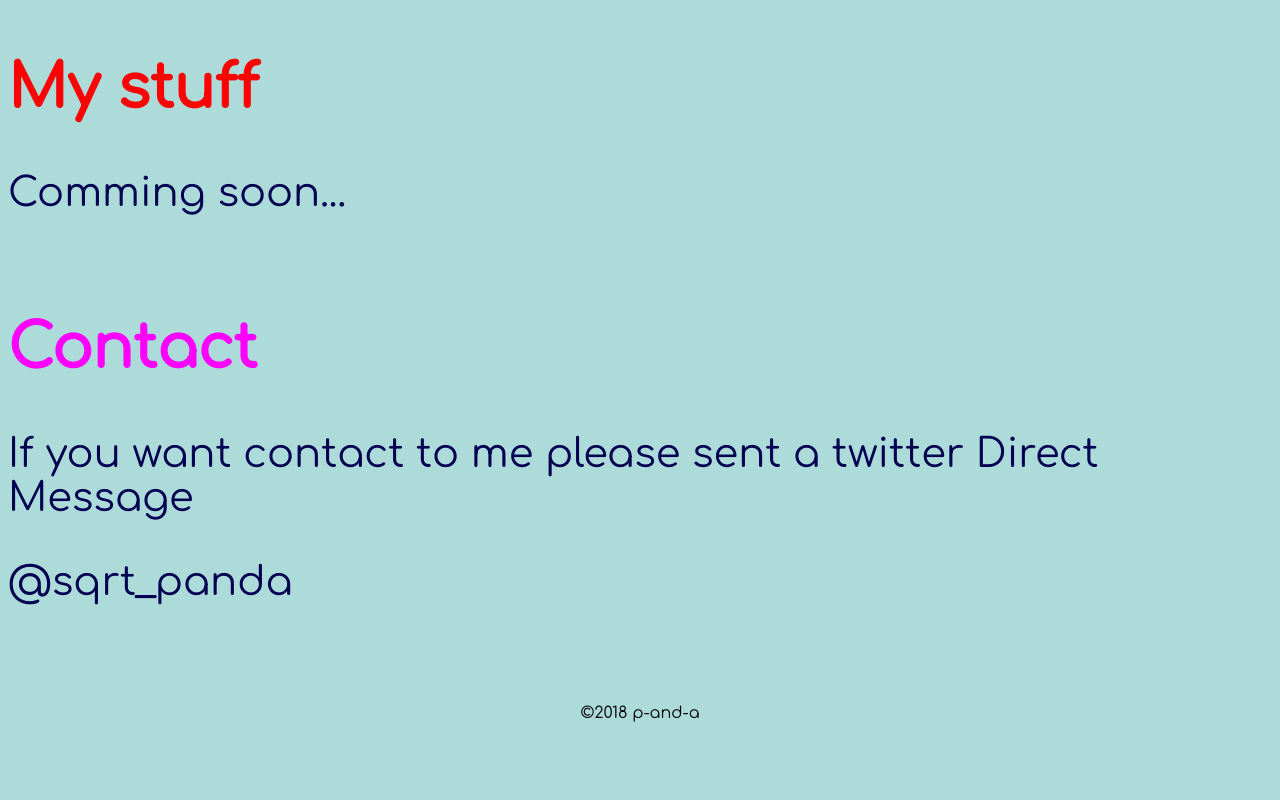
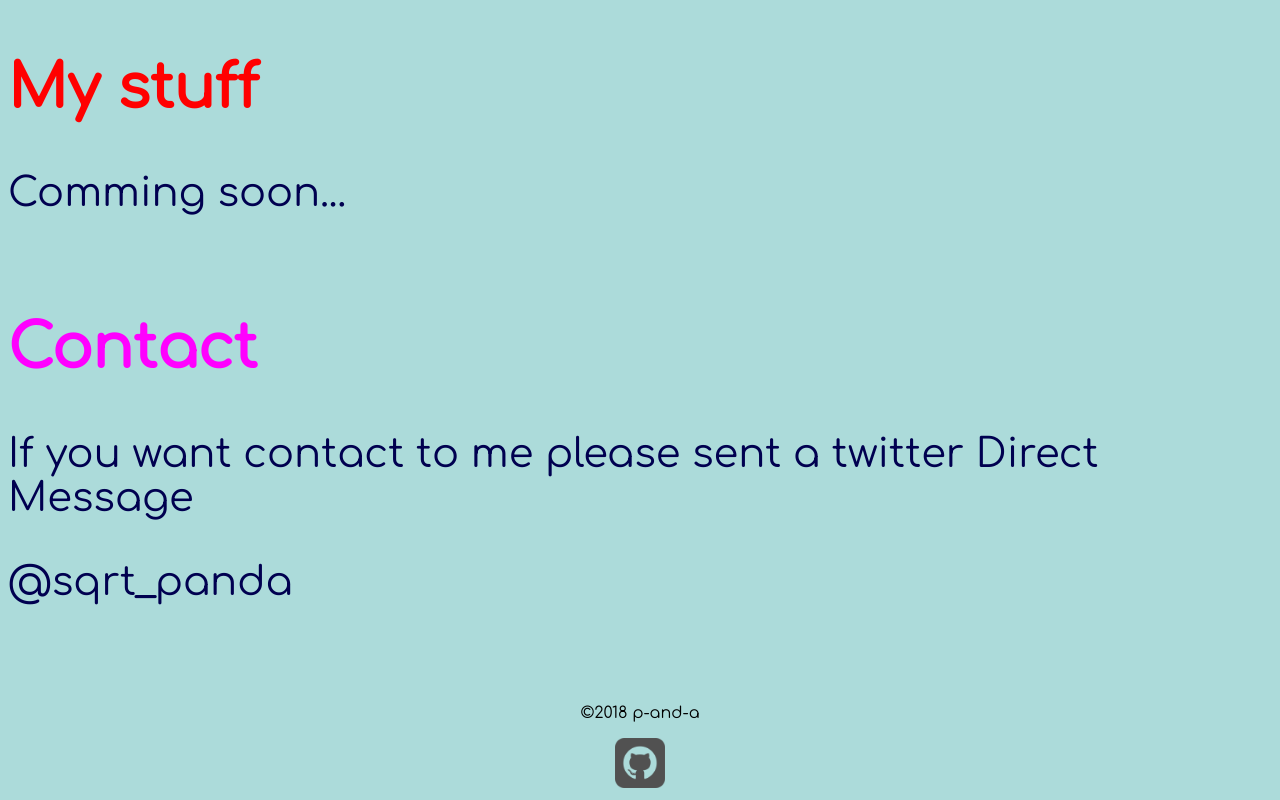
Before and after one commit to sqrtpanda/sqrtpanda.github.io, a plain HTML site: page index.html in a window 1280 px wide. Shown: the part 1286-2086 px from the top of the page. Before the commit the page ends 2024 px from the top, so only its background shows below. Drawn offline with Linux system fonts and the light colour scheme.

Commit message:
Add files via upload

```diff
--- a/index.html
+++ b/index.html
@@ -58,7 +58,7 @@
                 <a href="https://twitter.com/sqrt_panda"><p>@sqrt_panda</p></a>
             </div>
             <div class="copylight">
-                <p>©2018 p-and-a</p>
+                <p>©2018 p-and-a</p><a href="https://github.com/sqrt-panda"><img src="/github_logo.png" width="50" height="50" ></a>
             </div>
     </div>
 </body>
```
Also changed, not shown: github_logo.png (added).
